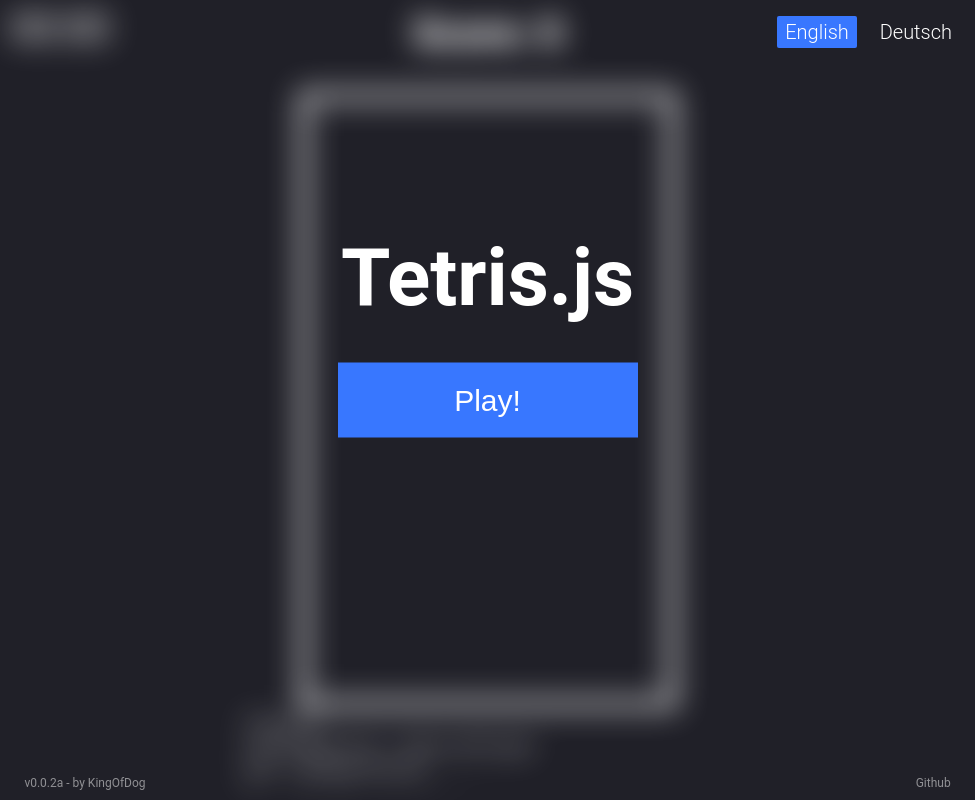
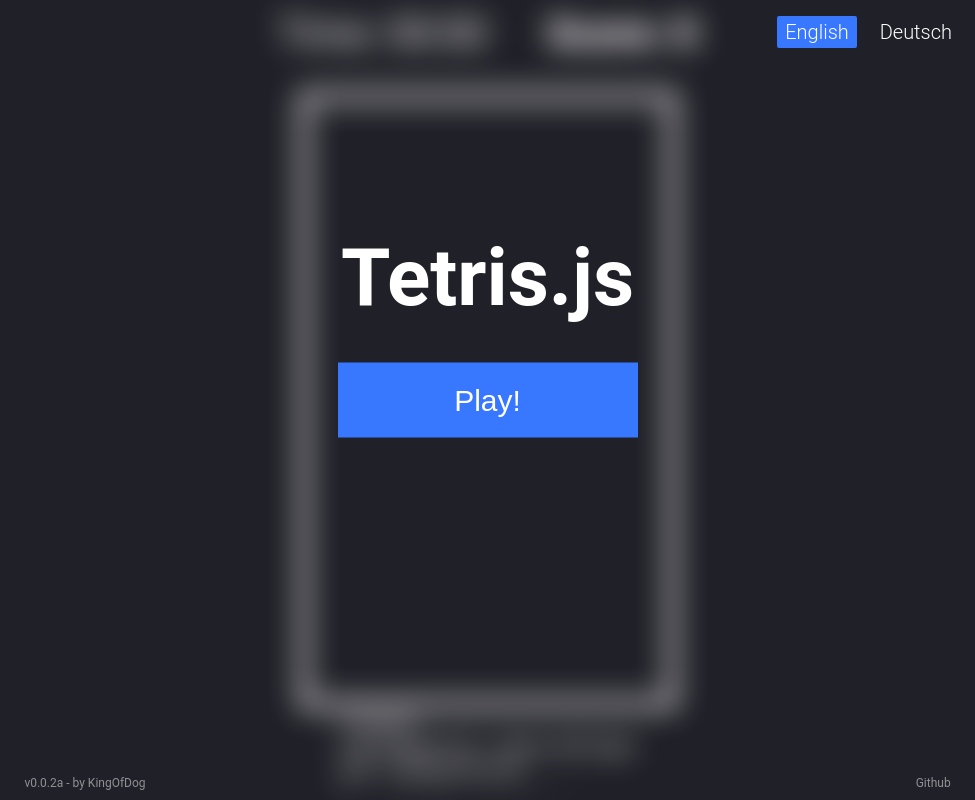
Before and after one commit to KingOfDog/Tetris.js, an Electron app: page index.html in a window 975 px wide. Drawn offline with Linux system fonts and the light colour scheme; a script that the page names is missing.

Commit message:
Improve layout

```diff
--- a/index.html
+++ b/index.html
@@ -19,8 +19,10 @@
     <div id="lang-de" class="lang" data-lang="de">Deutsch</div>
 </div>
 <div id="background" class="blurred">
-    <div id="time">00:00</div>
-    <div id="score" data-prefix="Score: ">0</div>
+    <div id="game-stats">
+        <div id="time">00:00</div>
+        <div id="score" data-prefix="Score: ">0</div>
+    </div>
     <canvas id="tetris-background" width="240" height="400"></canvas>
     <canvas id="tetris" width="240" height="400"></canvas>
     <div id="controls">
--- a/language.js
+++ b/language.js
@@ -9,6 +9,7 @@ const en = {
     "<br>" +
     "Space/Esc -> Pause the game",
     play: "Play!",
+    time: "Time: ",
     score: "Score: ",
     paused: "Paused",
     resume: "Resume",
@@ -27,6 +28,7 @@ const de = {
     "<br>" +
     "Leertaste/Esc -> Pausiere das Spiel",
     play: "Spielen!",
+    time: "Zeit: ",
     score: "Punkte: ",
     paused: "Pausiert",
     resume: "Weiterspielen",
@@ -58,6 +60,7 @@ function switchLang(lang) {
     currentLang = lang;
     const l = new Language(currentLang);
     document.getElementById("score").setAttribute("data-prefix", l.getStr("score"));
+    document.getElementById("time").setAttribute("data-prefix", l.getStr("time"));
     document.getElementById("control-text").innerHTML = l.getStr("controls");
     if(firstRun) {
         document.getElementById("game-title").innerHTML = l.getStr("title");
--- a/style.css
+++ b/style.css
@@ -4,7 +4,7 @@ body {
     overflow: hidden;
     background: #202028;
     font-family: Roboto, Helvetica, Arial, sans-serif;
-    font-size: 40px;
+    font-size: 2.5em;
     color: #fff;
 }
 
@@ -100,24 +100,28 @@ body {
     z-index: 0;
 }
 
-#score, #controls {
+#game-stats {
     position: absolute;
-    font-weight: 900;
     top: 50%;
-    right: 75%;
-    transform: translate(-50%, -50%);
+    left: 50%;
+    transform: translate(-50%, -50%) translateX(-30vw);
+    text-align: right;
 }
 
-#score:before {
+#score {
+    font-weight: 900;
+}
+
+#time:before, #score:before {
     content: attr(data-prefix);
 }
 
 #controls {
-    left: 75%;
-    right: 0;
+    position: absolute;
+    top: 50%;
+    left: 50%;
+    transform: translate(-50%, -50%) translateX(30vw);
     font-size: 20px;
-    font-weight: 300;
-    transform: translate(0, -50%);
 }
 
 #footer {
@@ -156,21 +160,23 @@ body {
     color: rgba(255, 255, 255, 1);
 }
 
-#time {
-    margin-top: 5px;
-    margin-left: 10px;
-}
-
 @media (max-width: 1400px) {
     #tetris, #tetris-background {
         height: 75%;
     }
 
-    #score {
+    #game-stats {
         top: 10px;
         left: 50%;
-        right: initial;
         transform: translateX(-50%);
+    }
+
+    #game-stats > div {
+        display: inline;
+    }
+
+    #time {
+        margin-right: 50px;
     }
 
     #controls {
```
